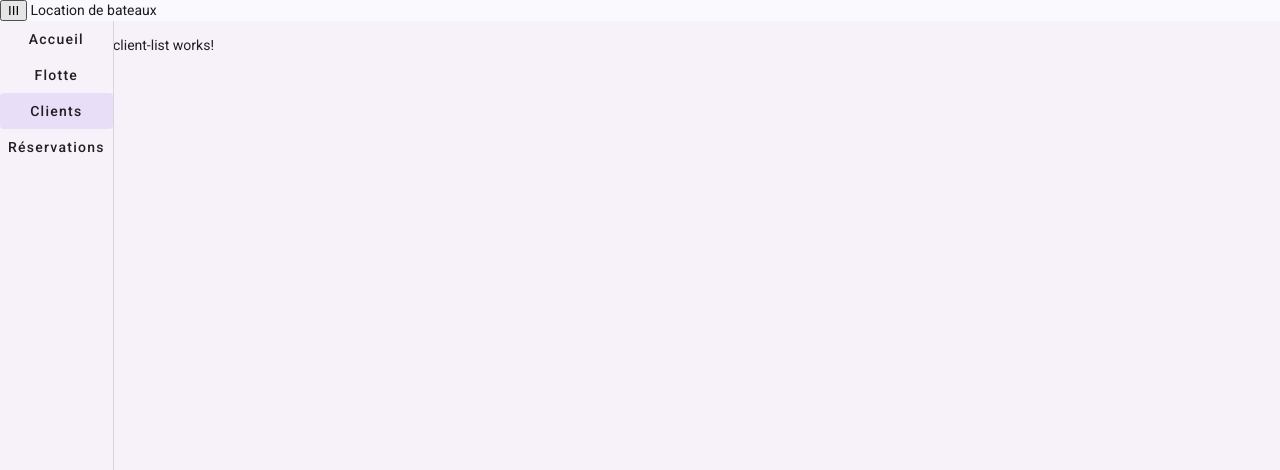
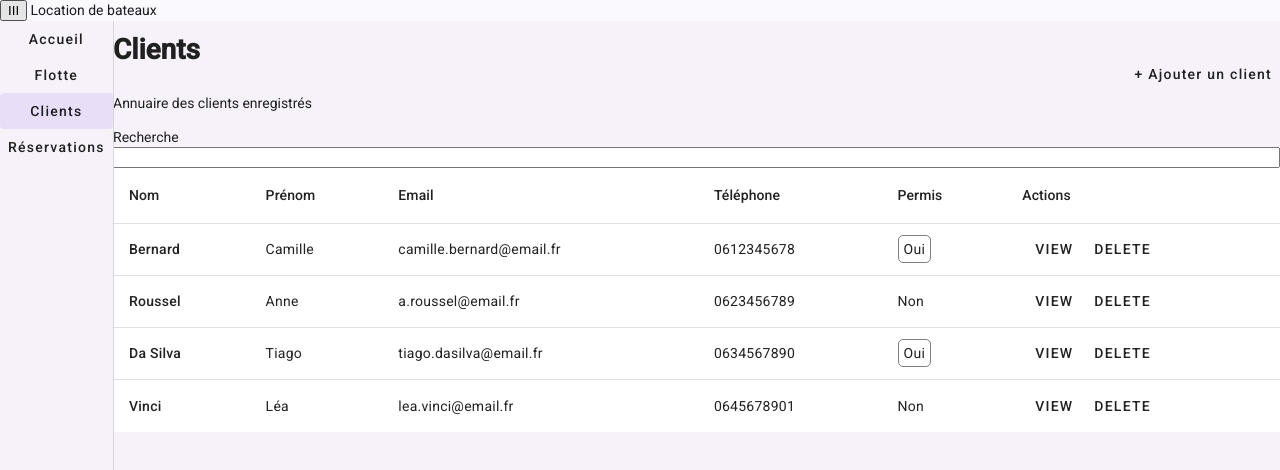
Before and after one commit to tuturmann/boat-rental-angular, an Angular app: page /clients in a window 1280 px wide. Shown: the top 470 px of the page. Built offline with nearby package versions, Linux system fonts and the light colour scheme; data requests are answered from the project's data file.

Commit message:
feat: add clients

```diff
--- a/src/app/routes/clients/client-list/client-list.html
+++ b/src/app/routes/clients/client-list/client-list.html
@@ -1 +1,50 @@
-<p>client-list works!</p>
+<div class="top-bar">
+    <div class="page-description">
+        <h1>Clients</h1>
+        <p>Annuaire des clients enregistrés</p>
+    </div>
+    <button mat-button type="button" routerLink="ajouter">+ Ajouter un client</button>
+</div>
+<div class="searchbar">
+    <label for="site-search">Recherche</label>
+    <input type="search"/>
+</div>
+<table mat-table [dataSource]="clientList">
+    <ng-container matColumnDef="nom" >
+        <th mat-header-cell *matHeaderCellDef>Nom</th>
+        <td mat-cell *matCellDef="let client" class="highlight"> {{client.nom}}</td>
+    </ng-container>
+    <ng-container matColumnDef="prenom">
+        <th mat-header-cell *matHeaderCellDef>Prénom</th>
+        <td mat-cell *matCellDef="let client"> {{client.prenom}}</td>
+    </ng-container>
+    <ng-container matColumnDef="email">
+        <th mat-header-cell *matHeaderCellDef>Email</th>
+        <td mat-cell *matCellDef="let client"> {{client.email}} </td>
+    </ng-container>
+    <ng-container matColumnDef="telephone">
+        <th mat-header-cell *matHeaderCellDef>Téléphone</th>
+        <td mat-cell *matCellDef="let client"> {{client.telephone}}</td>
+        </ng-container>
+
+    <ng-container matColumnDef="permisBateau">
+        <th mat-header-cell *matHeaderCellDef>Permis</th>
+        <td mat-cell *matCellDef="let client">
+            <span class="{{ client.permis ? 'permis' : '' }}">{{ client.permis ? 'Oui' : 'Non' }}
+            </span>
+        </td>
+    </ng-container>
+    <ng-container matColumnDef="actions">
+        <th mat-header-cell *matHeaderCellDef>Actions</th>
+        <td mat-cell *matCellDef="let client">
+            <button mat-button routerLink="detail">VIEW</button>
+            <button mat-button (click)="onDelete(client)" class="{{clientToDelete == client ? 'second-click' : 'first-click'}}">DELETE</button>
+        </td>
+    </ng-container>
+
+
+    <tr mat-header-row *matHeaderRowDef="colonnes"></tr>
+    <tr mat-row *matRowDef="let row; columns: colonnes"></tr>
+
+
+</table>
--- a/src/app/routes/clients/client-list/client-list.scss
+++ b/src/app/routes/clients/client-list/client-list.scss
@@ -0,0 +1,13 @@
+.highlight {
+    font-weight: 500;
+}
+
+.second-click {
+    background-color: red;
+}
+
+.permis {
+    border: 1px solid grey;
+    border-radius: 5px;
+    padding: 5px;
+}
--- a/src/app/routes/clients/client-list/client-list.ts
+++ b/src/app/routes/clients/client-list/client-list.ts
@@ -1,9 +1,56 @@
-import { Component } from '@angular/core';
+import { Component, inject, OnInit } from '@angular/core';
+import { MatTableDataSource, MatTableModule } from '@angular/material/table';
+import { ClientsService } from '../services/clients';
+import { RouterLink } from '@angular/router';
+import { MatButton } from '@angular/material/button';
+
+export interface Client {
+  id: string;
+  nom: string;
+  prenom: string;
+  email: string;
+  telephone: string;
+  permisBateau: boolean;
+  statut: "Actif" | "A risque";
+}
 
 @Component({
-  imports: [],
   selector: 'app-client-list',
+  standalone: true,
+  imports: [MatTableModule, RouterLink, MatButton],
   styleUrl: './client-list.scss',
   templateUrl: './client-list.html',
 })
-export class ClientList {}
+
+
+export class ClientList implements OnInit {
+  private clientsService = inject(ClientsService);
+  public clientList = new MatTableDataSource<Client>([]);
+
+  colonnes: string[] = ['nom', 'prenom', 'email', 'telephone', 'permisBateau','actions'];
+
+  clientToEdit : Client | null = null;
+  clientToDelete : Client | null = null;
+
+  ngOnInit(): void {
+    this.loadClient();
+  }
+
+  loadClient(): void {
+  this.clientsService.getClient().subscribe(client => {
+    this.clientList.data = client;
+  });
+}
+
+
+  onDelete(client: Client){
+    if (this.clientToDelete == client) {
+      this.clientsService.deleteClient(client).subscribe(deletion => {console.log(deletion)});
+      this.loadClient();
+    }
+    else {
+      this.clientToDelete = client;
+      return;
+    }
+  }
+}
--- a/src/app/routes/clients/services/clients.ts
+++ b/src/app/routes/clients/services/clients.ts
@@ -1,4 +1,24 @@
-import { Service } from '@angular/core';
+import { inject, Service } from '@angular/core';
+import { Client } from '../client-list/client-list';
+import { HttpClient } from '@angular/common/http';
 
 @Service()
-export class Clients {}
+export class ClientsService {
+    private http = inject(HttpClient);
+
+    private baseUrl = 'http://localhost:3000';
+
+    getClient() {
+        return this.http.get<Client[]>(`${this.baseUrl}/clientList`);
+    }
+
+    deleteClient(client: Client){
+        return this.http.delete(`${this.baseUrl}/clientList/${client.id}`);
+    }
+
+    addClient(nom: string, prenom: string, phone: number, permisBateau: number){
+        const body = { nom, prenom, phone, permisBateau };
+        alert("Client créé");
+        return this.http.post<Client>(`${this.baseUrl}/clientList`, body);
+    }
+}
--- a/src/app/shared/api/db.json
+++ b/src/app/shared/api/db.json
@@ -1,15 +1,5 @@
 {
   "fleetList": [
-    {
-      "id": 2,
-      "nom": "Sirocco",
-      "type": "Voilier",
-      "capacite": 4,
-      "longueur": 9,
-      "tarif": 260,
-      "caution": 1200,
-      "permis": true
-    },
     {
       "id": 3,
       "nom": "Petit Phare",
@@ -31,56 +21,6 @@
       "permis": true
     },
     {
-      "nom": "a",
-      "type": "voilier",
-      "capacite": 1,
-      "longueur": 1,
-      "tarifJournalier": 1,
-      "caution": 1,
-      "permisRequis": true,
-      "id": 6
-    },
-    {
-      "nom": "A",
-      "type": "Voilier",
-      "capacite": 1,
-      "longueur": 2,
-      "tarifJournalier": 3,
-      "caution": 4,
-      "permisRequis": true,
-      "id": 7
-    },
-    {
-      "nom": "AAA",
-      "type": "Voilier",
-      "capacite": 1,
-      "longueur": 2,
-      "tarifJournalier": 3,
-      "caution": 4,
-      "permisRequis": true,
-      "id": 8
-    },
-    {
-      "nom": "AB",
-      "type": "Bateau à moteur",
-      "capacite": 2,
-      "longueur": 3,
-      "tarifJournalier": 4,
-      "caution": 5,
-      "permisRequis": true,
-      "id": 9
-    },
-    {
-      "nom": "1AZE",
-      "type": "Voilier",
-      "capacite": 0,
-      "longueur": 0,
-      "tarif": 5,
-      "caution": 0,
-      "permis": false,
-      "id": 12
-    },
-    {
       "nom": "&é\"",
       "type": "Bateau à moteur",
       "capacite": 123,
@@ -89,6 +29,16 @@
       "caution": 213,
       "permis": true,
       "id": 13
+    },
+    {
+      "nom": "Bateau",
+      "type": "Bateau à moteur",
+      "capacite": 123,
+      "longueur": 23,
+      "tarif": 3,
+      "caution": 4,
+      "permis": false,
+      "id": 14
     }
   ],
   "clientList": [
--- a/src/styles.scss
+++ b/src/styles.scss
@@ -37,3 +37,21 @@ body {
   height: 100%;
 }
 @import '@angular/material/prebuilt-themes/indigo-pink.css';
+
+
+.top-bar {
+    display: flex;
+    flex-direction: row;
+    align-items: center;
+    justify-content: space-between;
+}
+
+.page-description {
+    display: flex;
+    flex-direction: column;
+}
+
+.searchbar {
+    display: flex;
+    flex-direction: column;
+}
```
Also changed, not shown: 1 other file (tests, documents, lock files or other folders).
